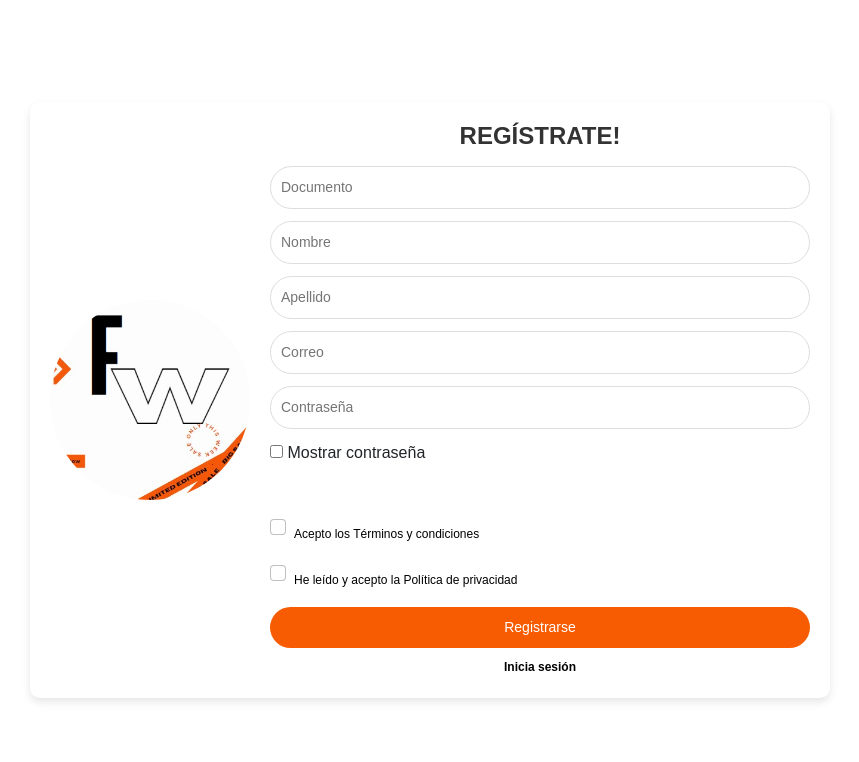
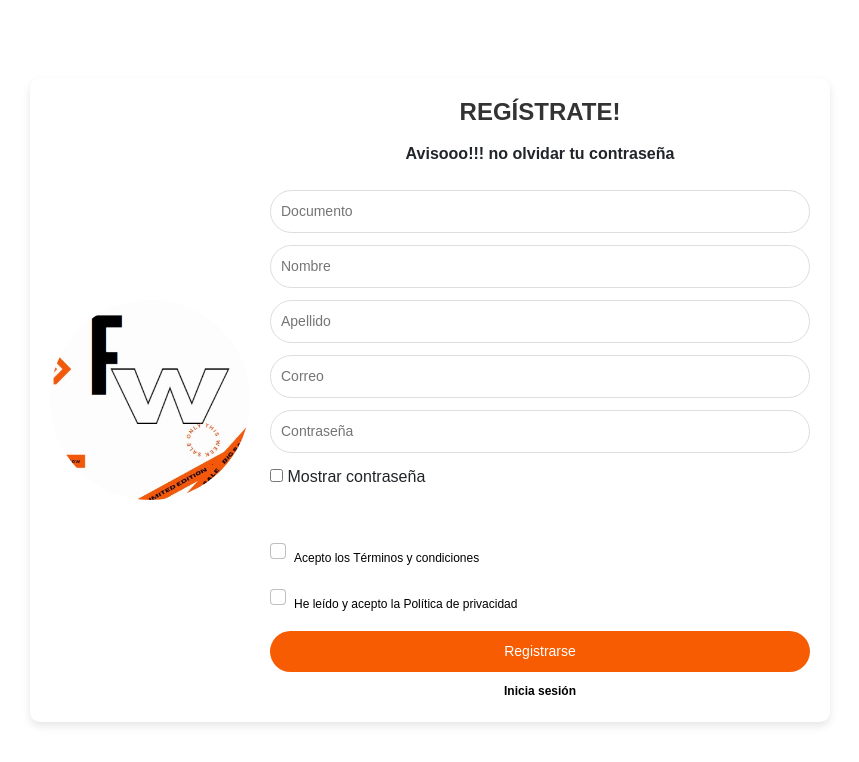
Before and after one commit to mayra760/MI-PROYECTO, a PHP site: page /MI-PROYECTO-main/registrar.php in a window 1280 px wide. Shown: the top 762 px of the page, without its empty margins (210-1069 px from the left). Run offline with PHP 8.4, Linux system fonts and the light colour scheme; some libraries are stand-ins or nearby versions.

Commit message:
Add files via upload

```diff
--- a/registrar.php
+++ b/registrar.php
@@ -20,7 +20,9 @@
     <div class="container">
         <img src="img/foto.jpeg" alt="Imagen">
         <div class="form-container">
+
         <h1><b>REGÍSTRATE!</b></h1>
+        <center><b>Avisooo!!! no olvidar tu contraseña</b></center><br>
         <form id="registerForm" action="method/controler_login.php?recorrido=2" method="post">
     <input type="number" name="documento" placeholder="Documento" required><br>
     <input type="text" name="nombre" placeholder="Nombre" required><br>
```
